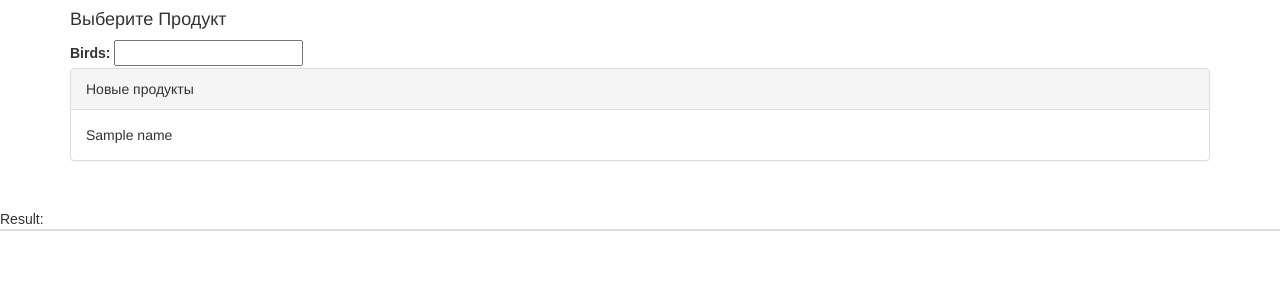
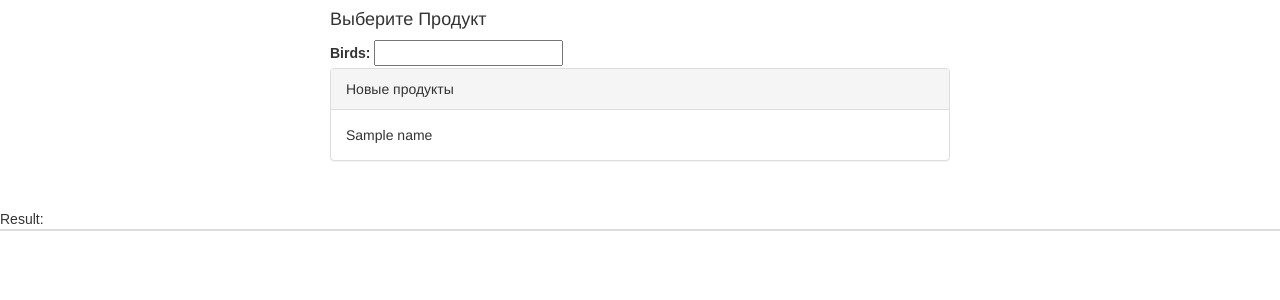
Before and after one commit to despair1/esi_cost_price, a Flask app: page / in a window 1280 px wide. Shown: the top 300 px of the page. Run offline with Flask 2, Linux system fonts and the light colour scheme; tables that the repository leaves empty hold one stand-in row (values such as "Sample post"); some libraries are stand-ins or nearby versions.

Commit message:
container width
Signed-off-by: despair1 <eveguide0@gmail.com>

```diff
--- a/static/js/main.js
+++ b/static/js/main.js
@@ -1,4 +1,5 @@
 $(document).ready(  function() {
+
     var item;
     function open_product_detail(product_id) {
         $('#post_product_id').val(product_id);
--- a/templates/main.html
+++ b/templates/main.html
@@ -15,10 +15,17 @@
     -->
     <script src="https://code.jquery.com/ui/1.12.1/jquery-ui.js"></script>
     <script  src="{{url_for('static', filename='js/main.js') }}"></script>
+    <style>
+    @media (min-width: 1200px) {
+        .container{
+            max-width: 650px;
+        }
+    }
+    </style>
 </head>
 <body>
 
-<div class="container" margin-right="auto" margin-left="auto"  max-width="600px">
+<div class="container"  width="300px">
     <h4>Выберите Продукт</h4>
     <div class="ui-widget">
         <label for="birds">Birds: </label>
```
